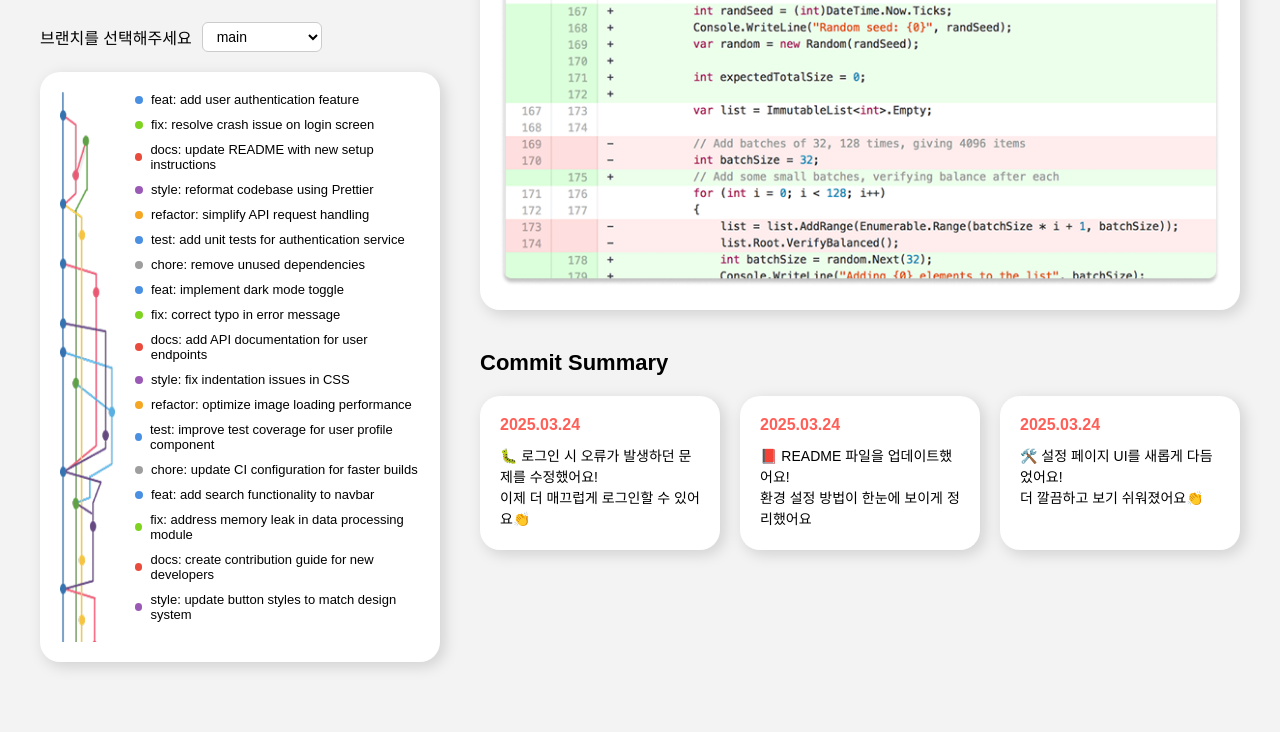
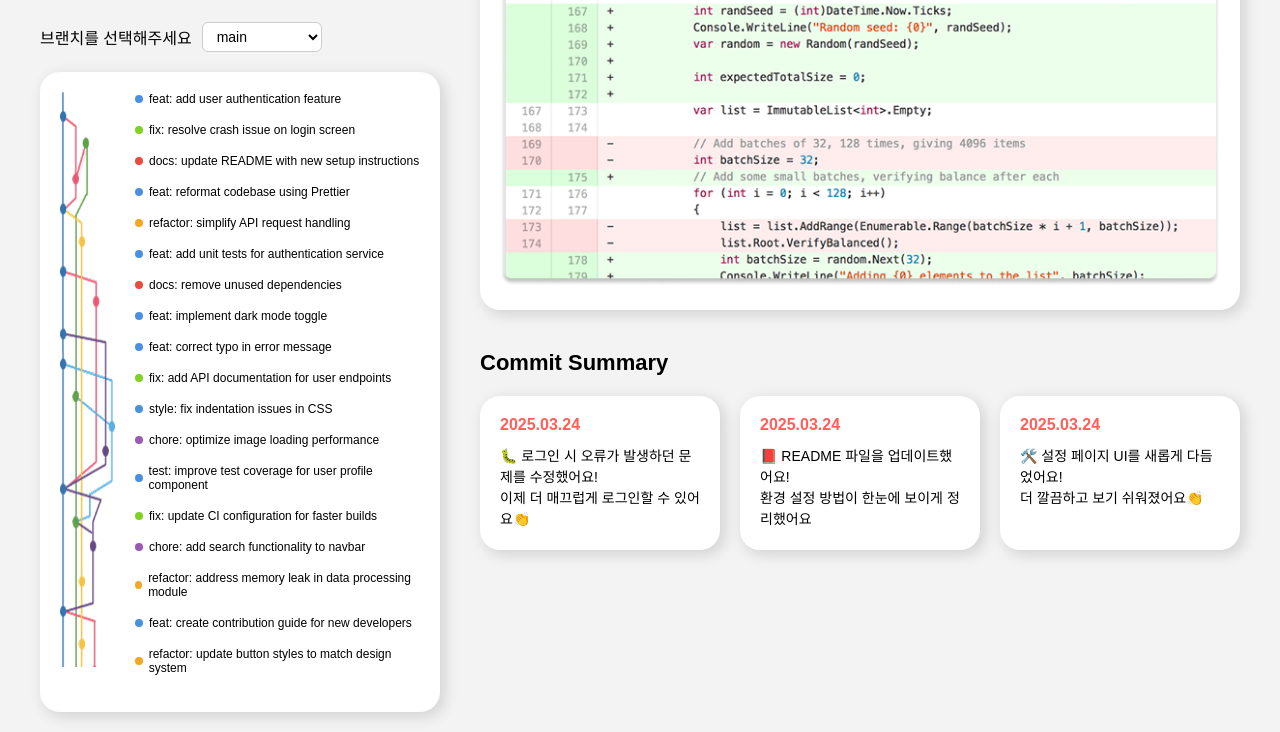
Before and after one commit to Commity-moong-hackathon/commity, a plain HTML site: page page2/page2.html in a window 1280 px wide. Shown: the part 192-924 px from the top of the page. Before the commit the page ends 874 px from the top, so only its background shows below. Drawn offline with Linux system fonts and the light colour scheme.

Commit message:
style:  커밋 리스트 수정

```diff
--- a/page2/page2.css
+++ b/page2/page2.css
@@ -117,7 +117,7 @@ body {
 
 .graph-img {
   width: 55px;
-  height: 550px;
+  height: 575px;
 }
 
 .commit-list {
@@ -127,11 +127,11 @@ body {
 }
 
 .commit-list li {
-  font-size: 13px;
-  margin-bottom: 10px;
+  font-size: 12px;
+  margin-bottom: 17px;
   display: flex;
   align-items: center;
-  gap: 8px;
+  gap: 6px;
 }
 
 .commit-list .dot {
--- a/page2/page2.html
+++ b/page2/page2.html
@@ -58,7 +58,7 @@
                 instructions
               </li>
               <li>
-                <span class="dot purple"></span> style: reformat codebase using
+                <span class="dot blue"></span> feat: reformat codebase using
                 Prettier
               </li>
               <li>
@@ -66,54 +66,54 @@
                 handling
               </li>
               <li>
-                <span class="dot blue"></span> test: add unit tests for
+                <span class="dot blue"></span> feat: add unit tests for
                 authentication service
               </li>
               <li>
-                <span class="dot gray"></span> chore: remove unused dependencies
+                <span class="dot red"></span> docs: remove unused dependencies
               </li>
               <li>
                 <span class="dot blue"></span> feat: implement dark mode toggle
               </li>
               <li>
-                <span class="dot green"></span> fix: correct typo in error
+                <span class="dot blue"></span> feat: correct typo in error
                 message
               </li>
               <li>
-                <span class="dot red"></span> docs: add API documentation for
+                <span class="dot green"></span> fix: add API documentation for
                 user endpoints
               </li>
               <li>
-                <span class="dot purple"></span> style: fix indentation issues
-                in CSS
+                <span class="dot blue"></span> style: fix indentation issues in
+                CSS
               </li>
               <li>
-                <span class="dot yellow"></span> refactor: optimize image
-                loading performance
+                <span class="dot purple"></span> chore: optimize image loading
+                performance
               </li>
               <li>
                 <span class="dot blue"></span> test: improve test coverage for
                 user profile component
               </li>
               <li>
-                <span class="dot gray"></span> chore: update CI configuration
-                for faster builds
+                <span class="dot green"></span> fix: update CI configuration for
+                faster builds
               </li>
               <li>
-                <span class="dot blue"></span> feat: add search functionality to
-                navbar
+                <span class="dot purple"></span> chore: add search functionality
+                to navbar
               </li>
               <li>
-                <span class="dot green"></span> fix: address memory leak in data
-                processing module
+                <span class="dot yellow"></span> refactor: address memory leak
+                in data processing module
               </li>
               <li>
-                <span class="dot red"></span> docs: create contribution guide
+                <span class="dot blue"></span> feat: create contribution guide
                 for new developers
               </li>
               <li>
-                <span class="dot purple"></span> style: update button styles to
-                match design system
+                <span class="dot yellow"></span> refactor: update button styles
+                to match design system
               </li>
             </ul>
           </div>
```
